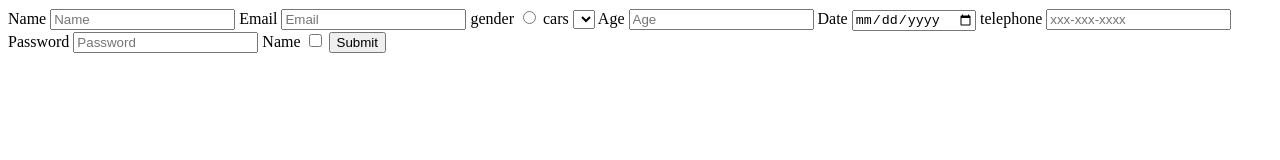
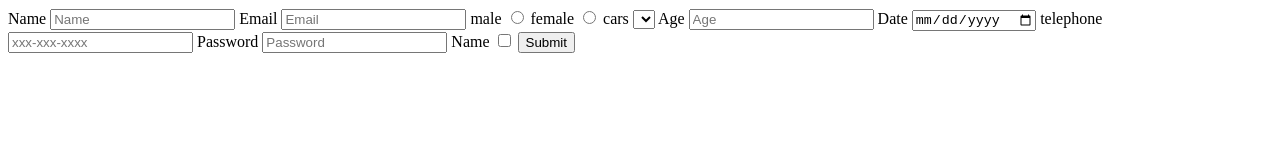
Before and after one commit to acciojob/signup-form-car-deepak5230, a website: page main.html in a window 1280 px wide. Drawn offline with Linux system fonts and the light colour scheme.

Commit message:
created a submission

```diff
--- a/main.html
+++ b/main.html
@@ -17,8 +17,11 @@
   <input type="text" id="name" placeholder="Name">
 <label for="email">Email</label>
   <input type="Email" id="email" placeholder="Email">
-  <label for="gender"	> gender</label>
-  <input type="radio" id="gender">
+  <label for="gender_f">male
+  </label>
+  <input type="radio" id="gender_m" >
+		<label for="gender_f">female</label>
+ <input type ="radio"	id="gender_f"	>
  <label for ="cars">cars</label>
   <select  id="cars">
 
```
